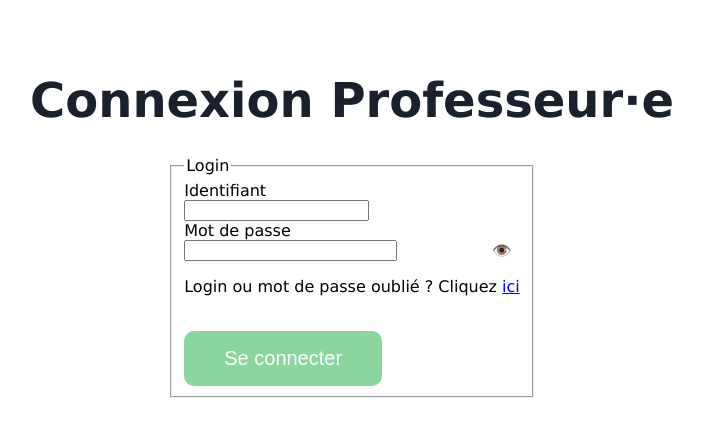
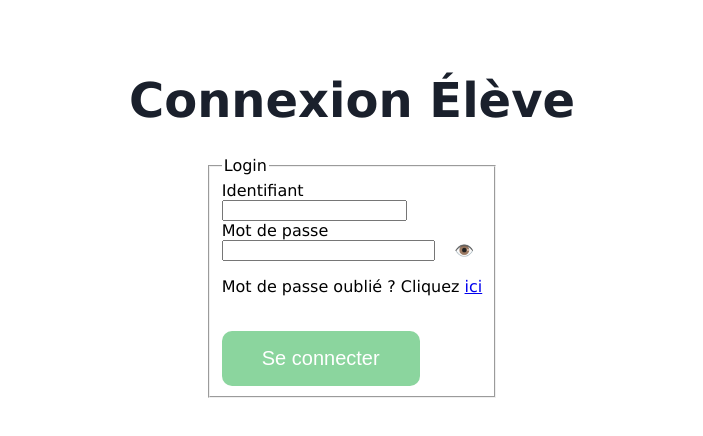
Before and after one commit to Turbul-e/GitHub_Pronote, a React (Vite) app in the folder dossier_REACT/: page /ConnexionEleve in a window 1280 px wide. Shown: the top 436 px of the page, without its empty margins (288-991 px from the left). Built offline with nearby package versions, Linux system fonts and the light colour scheme.

Commit message:
PageConnexion composant

```diff
--- /dev/null
+++ b/dossier_REACT/src/composants/PageConnexion.jsx
@@ -0,0 +1,97 @@
+import React, { useState } from "react";
+import "../style/PageAccueil.css";
+import { useNavigate } from "react-router-dom";
+import axios from "axios";
+
+const PageConnexion = ({ typeUtilisateur, titre, redirectPath, lienMdpOublie }) => {
+    const [login, setLogin] = useState("");
+    const [mdp, setMdp] = useState("");
+    const [error, setError] = useState(null);
+    const [showPassword, setShowPassword] = useState(false);
+    const navigate = useNavigate();
+
+    const handleSubmit = async (e) => {
+        e.preventDefault();
+        setError(null);
+
+        try {
+            const response = await axios.post(
+                "http://localhost/GitHub_Pronote/API/login.php",
+                {
+                    login,
+                    mdp,
+                    type: typeUtilisateur,
+                },
+                {
+                    headers: {
+                        "Content-Type": "application/json",
+                    }
+                }
+            );
+
+            if (response.data.success) {
+                navigate(redirectPath, {
+                    state: response.data[typeUtilisateur],
+                });
+            } else {
+                setError(response.data.error);
+            }
+        } catch (err) {
+            setError("Erreur réseau : " + err.message);
+        }
+    };
+
+    return (
+        <div className="accueil-container">
+            <h1 className="titre">Connexion {titre}</h1>
+            <div className="contenu-login">
+                <form onSubmit={handleSubmit}>
+                    <fieldset>
+                        <legend>Login</legend>
+
+                        <label>Identifiant</label><br />
+                        <input
+                            type="text"
+                            value={login}
+                            onChange={(e) => setLogin(e.target.value)}
+                            required
+                        /><br />
+
+                        <label>Mot de passe</label><br />
+                        <div style={{ position: "relative" }}>
+                            <input
+                                type={showPassword ? "text" : "password"}
+                                value={mdp}
+                                onChange={(e) => setMdp(e.target.value)}
+                                required
+                                style={{ paddingRight: "30px" }}
+                            />
+                            <span
+                                onClick={() => setShowPassword(!showPassword)}
+                                style={{
+                                    position: "absolute",
+                                    right: "8px",
+                                    top: "50%",
+                                    transform: "translateY(-50%)",
+                                    cursor: "pointer"
+                                }}
+                            >
+                                {showPassword ? "🙈" : "👁️"}
+                            </span>
+                        </div>
+
+                        <p>
+                            Mot de passe oublié ? Cliquez <a href={lienMdpOublie}>ici</a>
+                        </p><br />
+
+                        <button className="bouton-login" type="submit">Se connecter</button>
+
+                        {error && <p style={{ color: "red" }}>{error}</p>}
+                    </fieldset>
+                </form>
+            </div>
+        </div>
+    );
+};
+
+export default PageConnexion;
--- a/dossier_REACT/src/pages/PageEleveConnexion.jsx
+++ b/dossier_REACT/src/pages/PageEleveConnexion.jsx
@@ -1,88 +1,13 @@
-import React, { useState } from "react";
-import "../style/PageAccueil.css";
-import { useNavigate } from "react-router-dom";
-import axios from "axios";
+// PageEleveConnexion.jsx
+import PageConnexion from "../composants/PageConnexion";
 
-const PageEleveConnexion = () => {
-    const [login, setLogin] = useState("");
-    const [mdp, setMdp] = useState("");
-    const [error, setError] = useState(null);
-    const [showPassword, setShowPassword] = useState(false);
-    const navigate = useNavigate();
-
-    const handleSubmit = async (e) => {
-        e.preventDefault();
-        setError(null);
-
-        try {
-            const response = await axios.post("http://localhost/GitHub_Pronote/API/login.php", {
-                login,
-                mdp,
-                type: "eleve",
-            });
-
-            if (response.data.success) {
-                // redirection vers la page du professeur avec ses infos
-                navigate("/ConnexionEleve/EleveNote", { state: response.data.eleve });
-            } else {
-                setError(response.data.error);
-            }
-        } catch (err) {
-            setError("Erreur réseau : " + err.message);
-        }
-    };
-
+export default function PageEleveConnexion() {
     return (
-        <div className="accueil-container">
-            <h1 className="titre">Connexion Professeur·e</h1>
-            <div className="contenu-login">
-                <form onSubmit={handleSubmit}>
-                    <fieldset>
-                        <legend>Login</legend>
-
-                        <label>Identifiant</label><br />
-                        <input
-                            type="text"
-                            value={login}
-                            onChange={(e) => setLogin(e.target.value)}
-                            required
-                        /><br />
-
-                        <label>Mot de passe</label><br />
-                        <div style={{ position: "relative" }}>
-                            <input
-                                type={showPassword ? "text" : "password"}
-                                value={mdp}
-                                onChange={(e) => setMdp(e.target.value)}
-                                required
-                                style={{ paddingRight: "30px" }}
-                            />
-                            <span
-                                onClick={() => setShowPassword(!showPassword)}
-                                style={{
-                                    position: "absolute",
-                                    right: "8px",
-                                    top: "50%",
-                                    transform: "translateY(-50%)",
-                                    cursor: "pointer"
-                                }}
-                            >
-                                {showPassword ? "🙈" : "👁️"}
-                            </span>
-                        </div>
-
-                        <p>
-                            Login ou mot de passe oublié ? Cliquez <a href="/ConnexionProf/OubliMdp">ici</a>
-                        </p><br />
-
-                        <button className="bouton-login" type="submit">Se connecter</button>
-
-                        {error && <p style={{ color: "red" }}>{error}</p>}
-                    </fieldset>
-                </form>
-            </div>
-        </div>
+        <PageConnexion
+            typeUtilisateur="eleve"
+            titre="Élève"
+            redirectPath="/ConnexionEleve/EleveNote"
+            lienMdpOublie="/ConnexionEleve/OubliMdp"
+        />
     );
-};
-
-export default PageEleveConnexion;
+}
--- a/dossier_REACT/src/pages/PageProfConnexion.jsx
+++ b/dossier_REACT/src/pages/PageProfConnexion.jsx
@@ -1,88 +1,12 @@
-import React, { useState } from "react";
-import "../style/PageAccueil.css";
-import { useNavigate } from "react-router-dom";
-import axios from "axios";
+import PageConnexion from "../composants/PageConnexion";
 
-const PageProfConnexion = () => {
-    const [login, setLogin] = useState("");
-    const [mdp, setMdp] = useState("");
-    const [error, setError] = useState(null);
-    const [showPassword, setShowPassword] = useState(false);
-    const navigate = useNavigate();
-
-    const handleSubmit = async (e) => {
-        e.preventDefault();
-        setError(null);
-
-        try {
-            const response = await axios.post("http://localhost/GitHub_Pronote/API/login.php", {
-                login,
-                mdp,
-                type: "prof",
-            });
-
-            if (response.data.success) {
-                // redirection vers la page du professeur avec ses infos
-                navigate("/ConnexionProf/ProfNote", { state: response.data.prof });
-            } else {
-                setError(response.data.error);
-            }
-        } catch (err) {
-            setError("Erreur réseau : " + err.message);
-        }
-    };
-
+export default function PageProfConnexion() {
     return (
-        <div className="accueil-container">
-            <h1 className="titre">Connexion Professeur·e</h1>
-            <div className="contenu-login">
-                <form onSubmit={handleSubmit}>
-                    <fieldset>
-                        <legend>Login</legend>
-
-                        <label>Identifiant</label><br />
-                        <input
-                            type="text"
-                            value={login}
-                            onChange={(e) => setLogin(e.target.value)}
-                            required
-                        /><br />
-
-                        <label>Mot de passe</label><br />
-                        <div style={{ position: "relative" }}>
-                            <input
-                                type={showPassword ? "text" : "password"}
-                                value={mdp}
-                                onChange={(e) => setMdp(e.target.value)}
-                                required
-                                style={{ paddingRight: "30px" }}
-                            />
-                            <span
-                                onClick={() => setShowPassword(!showPassword)}
-                                style={{
-                                    position: "absolute",
-                                    right: "8px",
-                                    top: "50%",
-                                    transform: "translateY(-50%)",
-                                    cursor: "pointer"
-                                }}
-                            >
-                                {showPassword ? "🙈" : "👁️"}
-                            </span>
-                        </div>
-
-                        <p>
-                            Login ou mot de passe oublié ? Cliquez <a href="/ConnexionProf/OubliMdp">ici</a>
-                        </p><br />
-
-                        <button className="bouton-login" type="submit">Se connecter</button>
-
-                        {error && <p style={{ color: "red" }}>{error}</p>}
-                    </fieldset>
-                </form>
-            </div>
-        </div>
+        <PageConnexion
+            typeUtilisateur="prof"
+            titre="Professeur·e"
+            redirectPath="/ConnexionProf/ProfNote"
+            lienMdpOublie="/ConnexionProf/OubliMdp"
+        />
     );
-};
-
-export default PageProfConnexion;
+}
```
